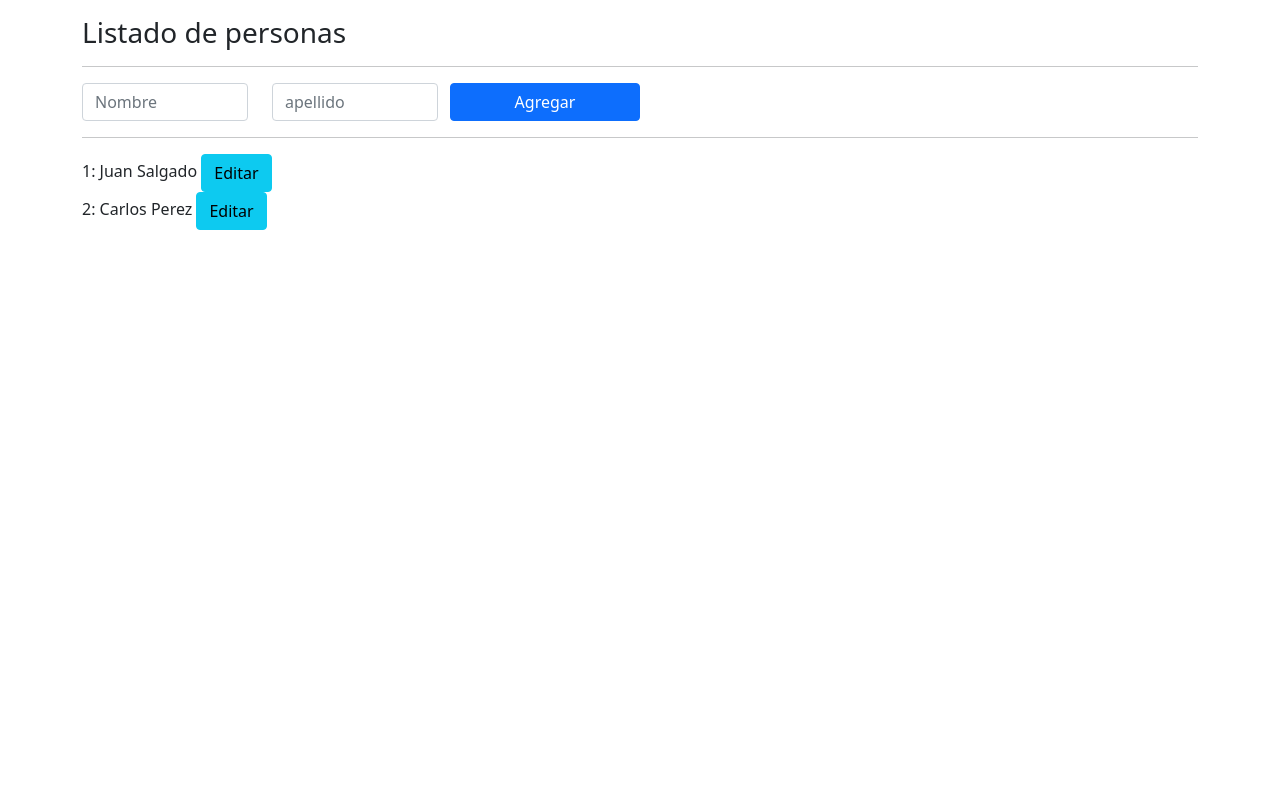
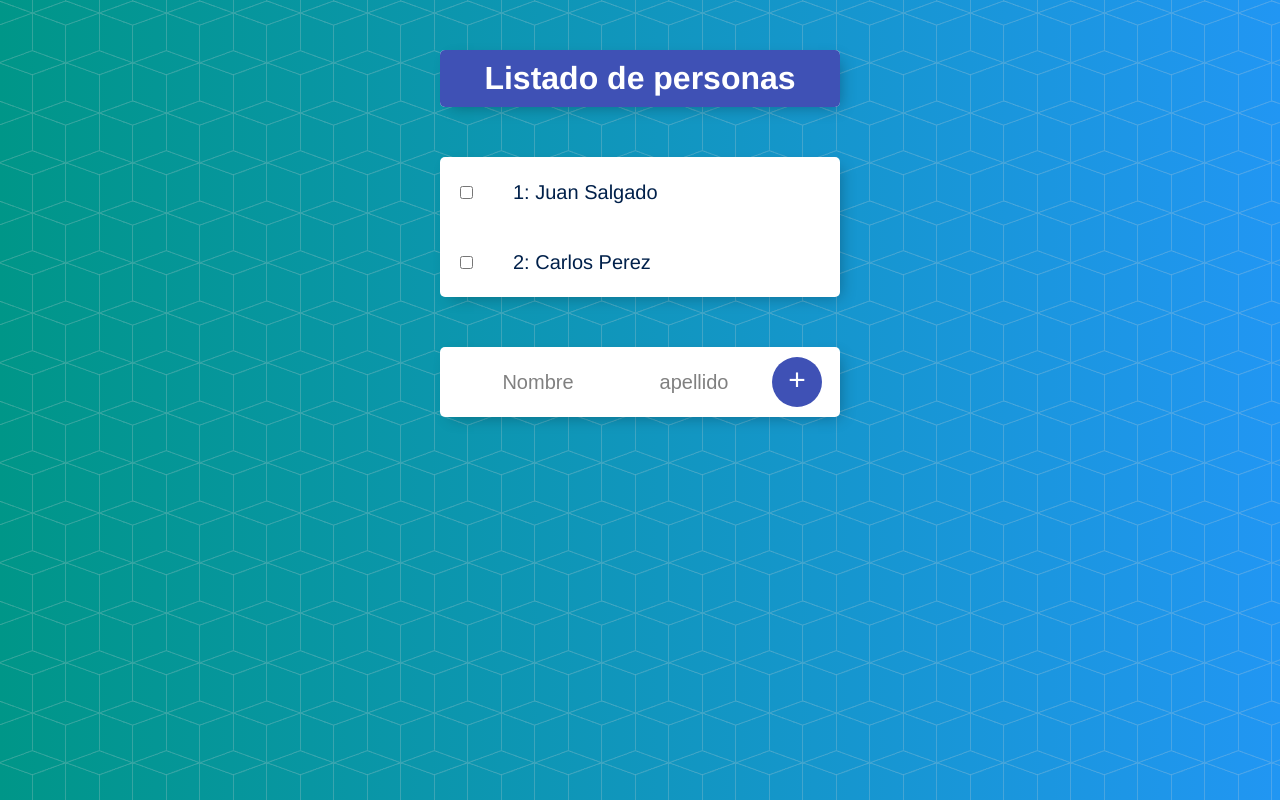
Before and after one commit to juanjo95/curso-angular_v12, an Angular app in the folder listado-personas/: page / in a window 1280 px wide. Shown: the top 800 px of the page. Built offline with nearby package versions, Linux system fonts and the light colour scheme.

Commit message:
Mejorando la aplicacion LISTADO-PERSONAS CSS-PURO - Utilizacion Render2 Angular

```diff
--- a/listado-personas/angular.json
+++ b/listado-personas/angular.json
@@ -27,13 +27,9 @@
               "src/assets"
             ],
             "styles": [
-              "src/styles.css",
-              "node_modules/bootstrap/dist/css/bootstrap.min.css"
+              "src/styles.css"
             ],
-            "scripts": [
-              "node_modules/popper.js/dist/umd/popper.min.js",
-              "node_modules/bootstrap/dist/js/bootstrap.min.js"
-            ]
+            "scripts": []
           },
           "configurations": {
             "production": {
--- a/listado-personas/src/app/app.component.html
+++ b/listado-personas/src/app/app.component.html
@@ -1,9 +1,11 @@
-<div class="container">
-  <div class="col mt-3">
-    <h3>{{titulo}}</h3>
-  </div>
-  <hr>
+<div class="box">
+  <h1 id="heading">{{titulo}}</h1>
+</div>
+
+<div class="box">
+  <app-persona *ngFor="let personaElemento of personas; let i = index" [persona]="personaElemento" [indice]="i"></app-persona>
+</div>
+
+<div class="box">
   <app-formulario></app-formulario>
-  <hr>
 </div>
-<app-persona *ngFor="let personaElemento of personas; let i = index" [persona] = "personaElemento" [indice]="i"></app-persona>
--- a/listado-personas/src/app/formulario/formulario.component.html
+++ b/listado-personas/src/app/formulario/formulario.component.html
@@ -1,13 +1,5 @@
-<form>
-  <div class="row">
-    <div class="form-group col-md-2">
-      <label for="nombre" class="visually-hidden">Nombre</label>
-      <input type="text" name="nombre" id="nombre" placeholder="Nombre" class="form-control" #nombreInput>
-    </div>
-    <div class="form-group col-md-2">
-      <label for="apellido" class="visually-hidden">Apellido</label>
-      <input type="text" name="apellido" id="apellido" placeholder="apellido" class="form-control" #apellidoInput>
-    </div>
-    <button type="submit" class="btn btn-primary form-group col-md-2" (click)="agregarPersona()">Agregar</button>
-  </div>
+<form class="item" #my_form>
+  <input type="text" name="nombre" id="nombre" placeholder="Nombre" #nombreInput>
+  <input type="text" name="apellido" id="apellido" placeholder="apellido" #apellidoInput>
+  <button type="submit" (click)="agregarPersona()">+</button>
 </form>
--- a/listado-personas/src/app/formulario/formulario.component.ts
+++ b/listado-personas/src/app/formulario/formulario.component.ts
@@ -1,4 +1,4 @@
-import { Component, ElementRef, ViewChild, OnInit } from '@angular/core';
+import { Component, ElementRef, ViewChild, OnInit, Renderer2 } from '@angular/core';
 import { LoggingService } from '../LoggingService.service';
 import { Persona } from '../persona.model';
 import { PersonasService } from '../personas.service';
@@ -14,7 +14,10 @@
   @ViewChild('nombreInput') nombreInput: ElementRef
   @ViewChild('apellidoInput') apellidoInput: ElementRef
 
-  constructor(private loggingService:LoggingService, private personasService:PersonasService){
+  /* Capturo la referencia de mi elemento formulario */
+  @ViewChild('my_form') formulario: ElementRef
+
+  constructor(private loggingService:LoggingService, private personasService:PersonasService, private renderer: Renderer2){
     this.personasService.saludar.subscribe((indice:number) => alert("El indice es: "+(indice+1)) )
   }
 
@@ -24,6 +27,20 @@
   public agregarPersona():void{
     let persona1 = new Persona(this.nombreInput.nativeElement.value,this.apellidoInput.nativeElement.value)
     this.personasService.agregarPersona(persona1)
+
+    /* Una vez haya creado la persona, reseteo mi formulario */
+    this.formulario.nativeElement.reset();
+
+    /* EJEMPLO PEQUENO DE COMO UTILIZAR EL RENDER, ES LA MEJOR OPCION AL MOMENTO DE MANIPULAR EL DOM */
+    //this.myButton.nativeElement.classList.add("my-class"); //BAD PRACTICE
+    //this.renderer.addClass(this.myButton.nativeElement, "my-class");
+    //this.renderer.setProperty(this.formulario.nativeElement,'id',"hola")
+
   }
 
+  /* Metodo para resetear el formulario una vez enviado, usando la forma tradicional con el getElementById(id_formulario), es mala practica*/
+  /*clearForm(){
+    (<HTMLFormElement>document.getElementById("formulario")).reset();
+  }*/
+
 }
--- a/listado-personas/src/app/persona/persona.component.html
+++ b/listado-personas/src/app/persona/persona.component.html
@@ -1,10 +1,4 @@
-<div class="container">
-  <div class="row">
-    <div class="col">
-      <div>
-        {{indice + 1}}: {{persona.nombre}} {{persona.apellido}}
-        <button type="submit" class="btn btn-info" (click)="emitirSaludo()">Editar</button>
-      </div>
-    </div>
-  </div>
+<div class="item">
+  <input type="checkbox" (click)="emitirSaludo()">
+  <p>{{indice + 1}}: {{persona.nombre}} {{persona.apellido}}</p>
 </div>
--- a/listado-personas/src/index.html
+++ b/listado-personas/src/index.html
@@ -1,5 +1,5 @@
 <!doctype html>
-<html lang="en">
+<html lang="es">
 <head>
   <meta charset="utf-8">
   <title>ListadoPersonas</title>
--- a/listado-personas/src/styles.css
+++ b/listado-personas/src/styles.css
@@ -1 +1,89 @@
-/* You can add global styles to this file, and also import other style files */
+html {
+  background-color: #2196F3;
+  min-height: 1000px;
+  font-family: 'helvetica neue';
+  background: url(./assets/bg-pattern.png), #2196F3;
+  background: url(./assets/bg-pattern.png), -webkit-gradient(linear, right top, left top, from(#2196F3), to(#009688));
+  background: url(./assets/bg-pattern.png), linear-gradient(to left, #2196F3, #009688)
+}
+
+h1 {
+  color: #fff;
+  padding: 10px;
+}
+
+.box {
+  max-width: 400px;
+  margin: 50px auto;
+  background: white;
+  border-radius: 5px;
+  box-shadow: 5px 5px 15px -5px rgba(0, 0, 0, 0.3);
+}
+
+#heading {
+  background-color: #3F51B5;
+  text-align: center;
+  border-radius: 5px;
+}
+
+.item {
+  min-height: 70px;
+  display: flex;
+  align-items: center;
+  border-bottom: 1px solid #F1F1F1;
+}
+
+.item:last-child {
+  border-bottom: 0;
+}
+
+
+input[type="checkbox"] {
+  margin: 20px;
+}
+
+p {
+  margin: 0;
+  padding: 20px;
+  font-size: 20px;
+  font-weight: 200;
+  color: #00204a;
+}
+
+form {
+  text-align: center;
+  margin-left: 20px;
+}
+
+button {
+  min-height: 50px;
+  width: 50px;
+  border-radius: 50%;
+  border-color: transparent;
+  background-color: #3F51B5;
+  color: #fff;
+  font-size: 30px;
+  padding-bottom: 6px;
+  border-width: 0;
+}
+
+input[type="text"] {
+  text-align: center;
+  height: 60px;
+  top: 10px;
+  border: none;
+  background: transparent;
+  font-size: 20px;
+  font-weight: 200;
+  width: 40%;
+}
+
+input[type="text"]:focus {
+  outline: none;
+  box-shadow: inset 0 -3px 0 0 #3F51B5;
+}
+
+::placeholder {
+  color: grey;
+  opacity: 1;
+}
```
Also changed, not shown: listado-personas/src/assets/bg-pattern.png (added).
